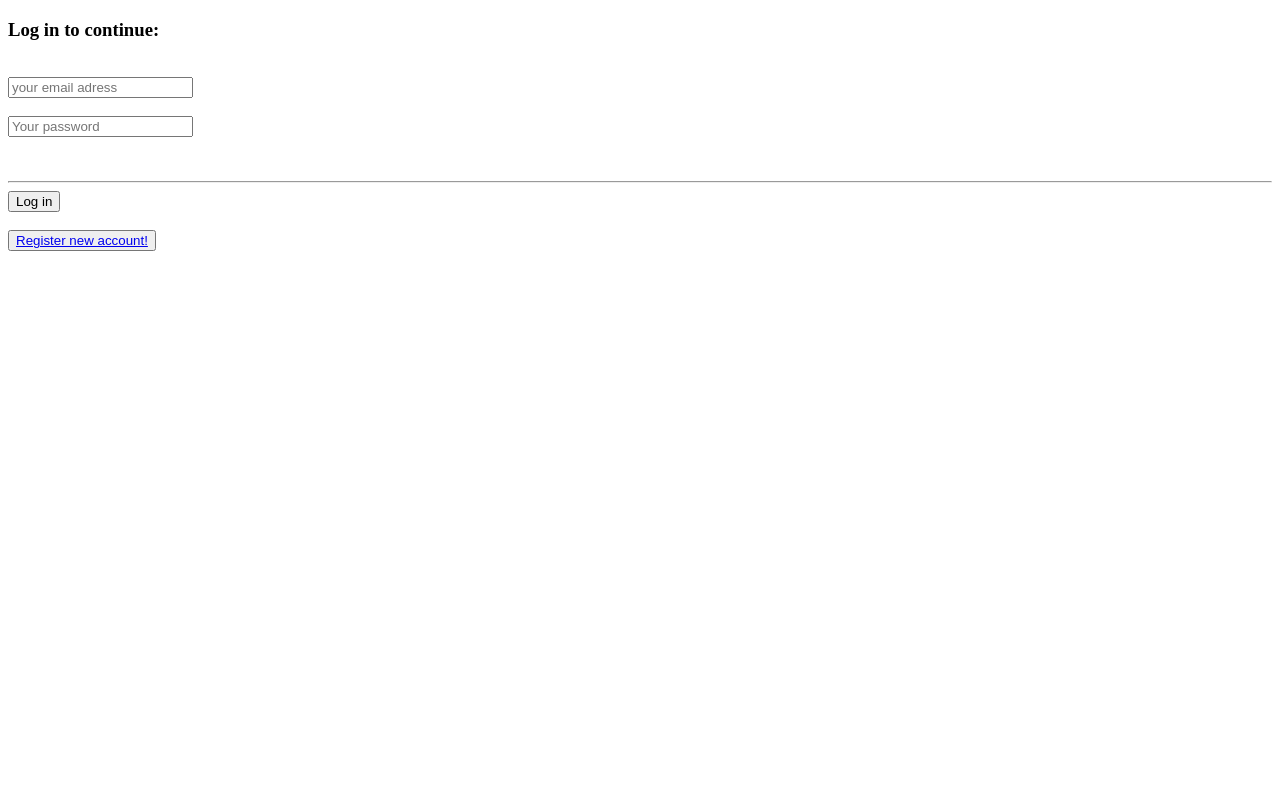
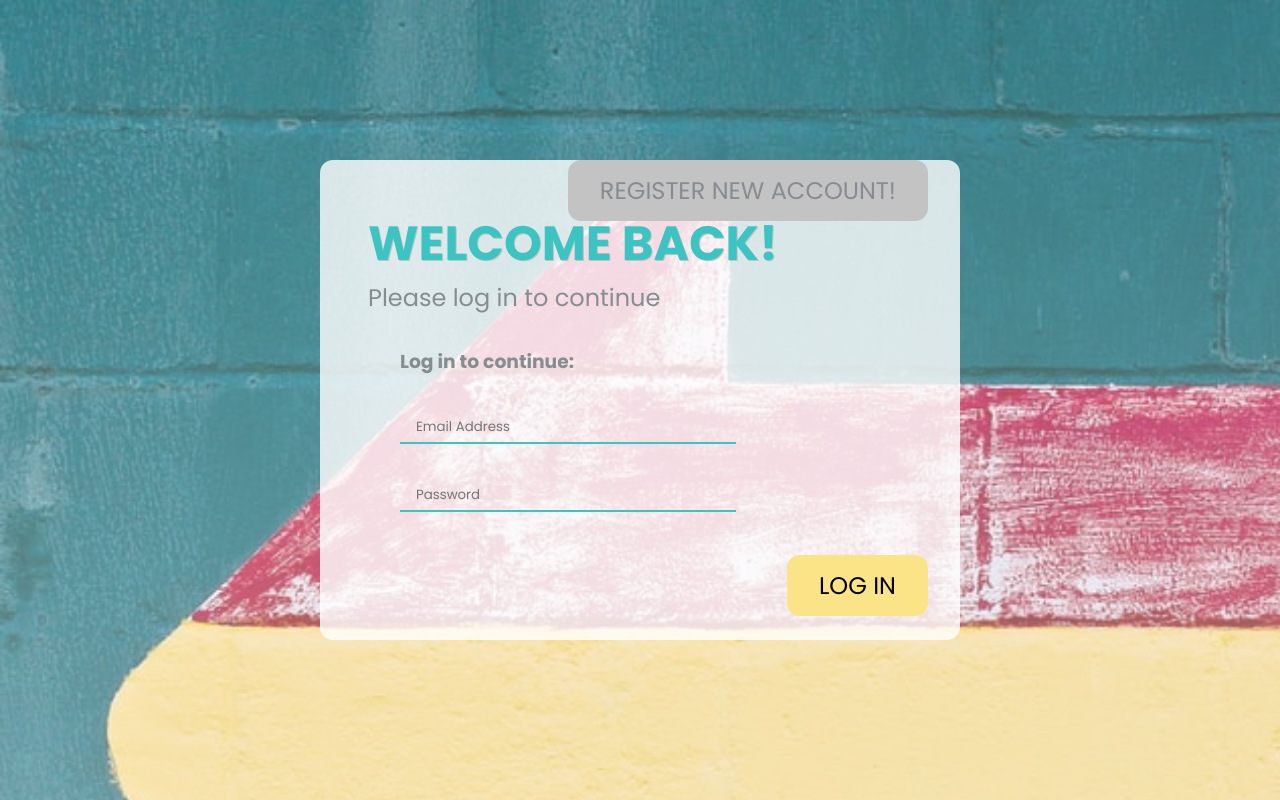
Before and after one commit to grb-ds/mvc, a PHP site: page / in a window 1280 px wide. Run offline with PHP 8.4, Linux system fonts and the light colour scheme.

Commit message:
Add style for public homepage

```diff
--- a/Controller/BaseController.php
+++ b/Controller/BaseController.php
@@ -4,13 +4,13 @@
 // class BaseController
 // {
 //     private $databaseManager;
-//     public $result;
+
 
 //     // This class needs a database connection to function
 //     public function __construct(DatabaseManager $databaseManager)
 //     {
 //         $this->databaseManager = $databaseManager;
-//         //echo "create basecontroller!!!!";
+
 //     }
 
 // }
--- a/Controller/UserController.php
+++ b/Controller/UserController.php
@@ -54,6 +54,8 @@ class UserController {
             $this->challenges = $this->getChallenges();
 
 
+
+
         }
 
         //you should not echo anything inside your controller - only assign vars here
@@ -82,7 +84,7 @@ class UserController {
 
                     require "View/coach_profile.php";
                     require 'View/includes/nav_coach.php';
-
+                    require 'test.php';
 
                   //  header("location: ./View/coach_profile.php");
 
@@ -122,34 +124,7 @@ class UserController {
         return $this->message;
     }
 
-    //TODO: getWatchSchedule is not working
 
-     public function getWatchSchedule()
-    {
-        $sql = "SELECT watch.id, watch.name, watch.date, students.first_name FROM watch, students WHERE students.id=watch.student_id;";
-
-        $databaseUser = $this->databaseManager->database->prepare($sql);
-        $databaseUser->execute();
-        $result = $databaseUser->fetchAll();
-
-        foreach($result as $row)
-        {
-            // echo "<pre>";
-            // var_dump($result);
-            // echo "</pre>";
-            $myArray[] = array(
-                'id'   => $row["id"],
-                'title'   => $row["first_name"],
-                'start'   => $row["date"],
-            );
-
-        }
-        echo json_encode($myArray);
-
-
-
-
-    }
     public function upComingWatch(){
 
         $sql = "SELECT watch.id, watch.name, watch.date, students.first_name FROM watch, students WHERE students.id=watch.student_id;";
@@ -206,4 +181,32 @@ class UserController {
 
 
     }
+
+    public function getWatchSchedule()
+    {
+        $sql = "SELECT watch.id, watch.name, watch.date, students.first_name FROM watch, students WHERE students.id=watch.student_id;";
+
+        $databaseUser = $this->databaseManager->database->prepare($sql);
+        $databaseUser->execute();
+        $result = $databaseUser->fetchAll();
+
+        foreach($result as $row)
+        {
+            // echo "<pre>";
+            // var_dump($result);
+            // echo "</pre>";
+            $myArray[] = array(
+                'id'   => $row["id"],
+                'title'   => $row["first_name"],
+                'start'   => $row["date"],
+            );
+
+        }
+        echo json_encode($myArray);
+
+
+
+
+    }
+
 }
--- a/View/public_homepage.php
+++ b/View/public_homepage.php
@@ -3,32 +3,39 @@
 <!DOCTYPE html>
 <html lang="en">
 <head>
-    <meta charset="UTF-8">
+<meta charset="UTF-8">
     <meta name="viewport" content="width=device-width, initial-scale=1.0">
-    <title>BeCode2U</title>
+    <link rel="stylesheet" href="https://use.fontawesome.com/releases/v5.15.2/css/all.css"
+        integrity="sha384-vSIIfh2YWi9wW0r9iZe7RJPrKwp6bG+s9QZMoITbCckVJqGCCRhc+ccxNcdpHuYu" crossorigin="anonymous">
+    <link rel="icon" type="image/png" href="style/b.png" />
+    <link rel="stylesheet" href="style/style.css">
+    <title>Becode2U</title>
 </head>
 <body>
 
-    <header>
 
-    </header>
+<div class="signin-container">
+    <div class="signin-form">
+    <h1>WELCOME BACK! </h1>
+    <p>Please log in to continue</p>
 
     <form action="" method="POST">
         <h3>Log in to continue:</h3>
         </select><br>
-        <input type="text" name="email" placeholder="your email adress">
+        <input type="text" name="email" placeholder="Email Address">
         <br><br>
-        <input type="password" name="password" placeholder="Your password">
-        <br><br><br>
-        <hr>
+        <input type="password" name="password" placeholder="Password">
+        <!-- <br><br><br>
+        <hr> -->
 
-        <button type="submit" name="login" value="login" id="login">Log in</button>
-        <br><br>
+        <button type="submit" name="login" value="login" id="login"><p>Log in</p></button>
+        <!-- <br><br> -->
+        <button name="registerNow" id="register"><a href="index.php?page=register"><p>Register new account!</p></a></button>
 
     </form>
-    <button name="registerNow"><a href="index.php?page=register">Register new account!</a></button>
 
-
+    </div>
+</div>
 
 
 </body>
--- a/View/student_profile.php
+++ b/View/student_profile.php
@@ -78,7 +78,6 @@ require_once 'includes/header_watch.php';
 let modalClass = document.getElementById('class-modal');
 let modalExercise = document.getElementById('class-modal-exercise');
 
-
 // When the user clicks anywhere  of the modal, close it
 window.onclick = function(event) {
     if (event.target == modalClass) {
--- a/index.php
+++ b/index.php
@@ -9,6 +9,7 @@ require_once 'Controller/BaseController.php';
 require_once 'Controller/CoachController.php';
 require_once 'Controller/StudentController.php';
 require_once 'Controller/ChallengeController.php';
+
 
 require_once 'Modal/repository/UserRepository.php';
 require_once 'Modal/repository/RegisterRepository.php';
@@ -49,7 +50,9 @@ $nextWatch = "";
 if ($_SERVER["REQUEST_METHOD"] == "POST") {
     if (isset($_POST['login'])){
         $userController = new UserController($databaseManager);
+
         $userController->render($_GET, $_POST);
+
 
     }
 }
--- a/style/style.css
+++ b/style/style.css
@@ -272,8 +272,8 @@ div#calendar {
 }
 
 .signin-container {
-  background-image: -webkit-gradient(linear, left top, left bottom, from(rgba(255, 255, 255, 0.2)), to(rgba(255, 255, 255, 0.4))), url("../style/wall.jfif");
-  background-image: linear-gradient(rgba(255, 255, 255, 0.2), rgba(255, 255, 255, 0.4)), url("../style/wall.jfif");
+  background-image: -webkit-gradient(linear, left top, left bottom, from(rgba(255, 255, 255, 0.2)), to(rgba(255, 255, 255, 0.4))), url("style/arrow.jfif");
+  background-image: linear-gradient(rgba(255, 255, 255, 0.2), rgba(255, 255, 255, 0.4)), url("style/arrow.jfif");
   background-size: cover;
   height: 100vh;
 }
--- a/style/style.scss
+++ b/style/style.scss
@@ -226,7 +226,7 @@ animation: animatezoom .2s ease-in-out;
 
 // sign in page
 .signin-container{
-  background-image: linear-gradient(rgba(255, 255, 255, .2), rgba(255, 255, 255, 0.4)), url('../style/wall.jfif');
+  background-image: linear-gradient(rgba(255, 255, 255, .2), rgba(255, 255, 255, 0.4)), url('style/arrow.jfif');
   background-size: cover;
 
   height: 100vh;
```
Also changed, not shown: Controller/WatchController.php (+1 -12 lines), View/coach_profile.php (+18 -1 lines), test.php (+2 -8 lines), style/arrow.jfif (added), style/wall.jfif (added), 1 other file.
